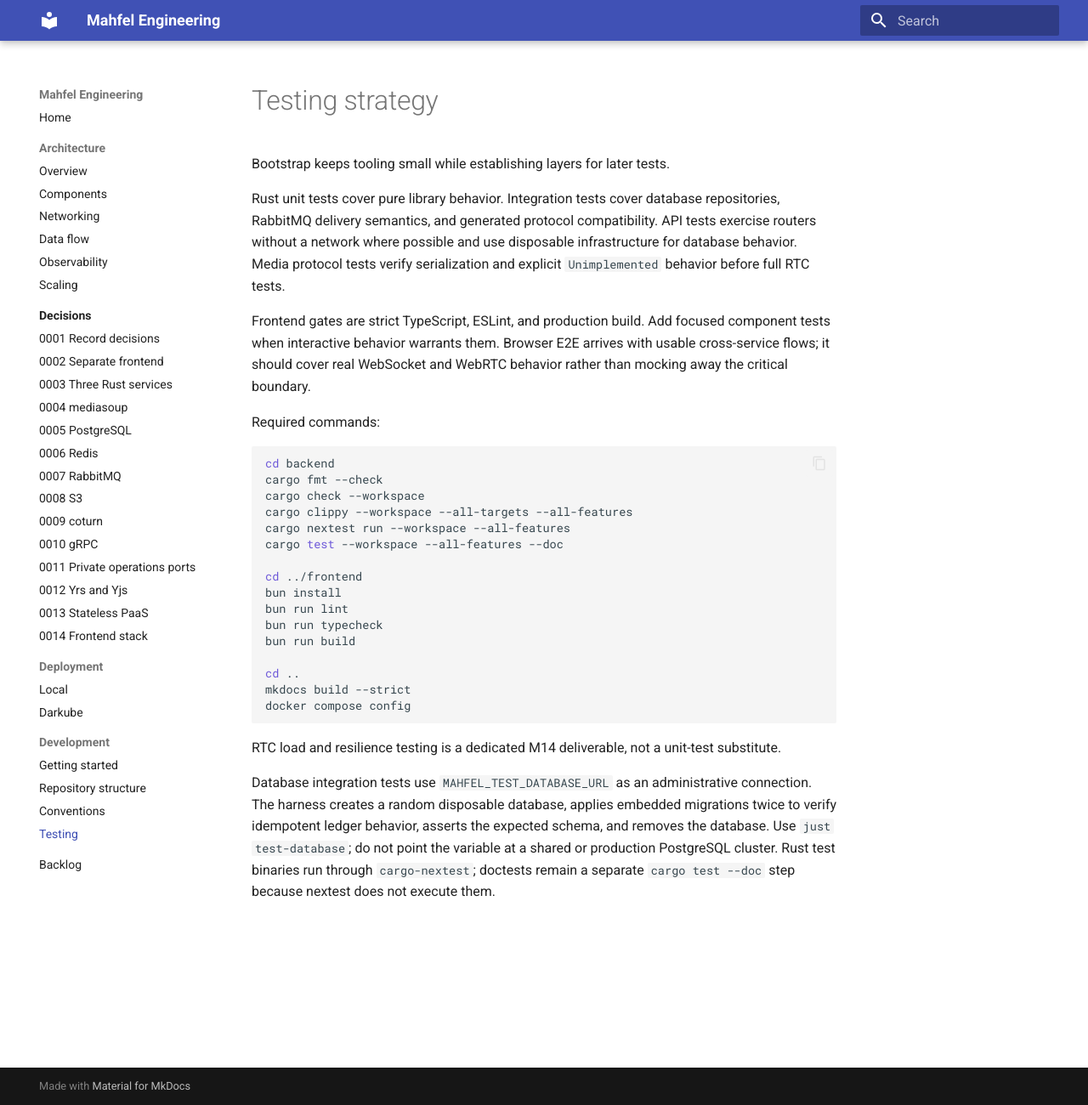
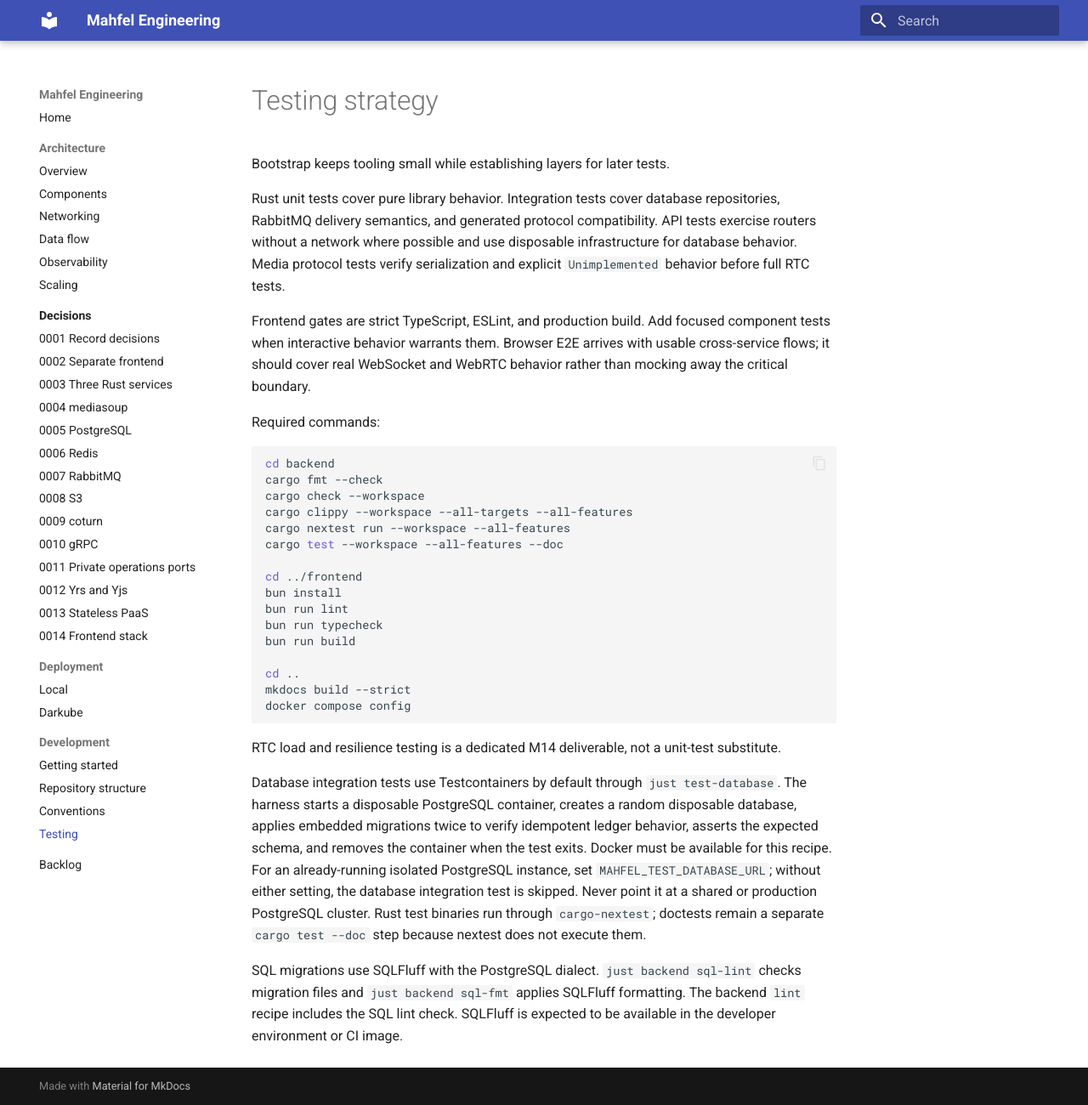
Before and after one commit to mhyrzt/mahfel, an MkDocs documentation site: the page built from docs/development/testing.md, in a window 1280 px wide and 1300 px high. Shown: the whole window at 85% size. Built offline with MkDocs 1.6.1 and Material for MkDocs 9.7.7, drawn with Linux system fonts in a browser that asks for light colours.

Commit message:
test(database): add PostgreSQL testcontainers

```diff
--- a/docs/development/testing.md
+++ b/docs/development/testing.md
@@ -34,9 +34,15 @@ docker compose config
 
 RTC load and resilience testing is a dedicated M14 deliverable, not a unit-test substitute.
 
-Database integration tests use `MAHFEL_TEST_DATABASE_URL` as an administrative connection. The
-harness creates a random disposable database, applies embedded migrations twice to verify
-idempotent ledger behavior, asserts the expected schema, and removes the database. Use
-`just test-database`; do not point the variable at a shared or production PostgreSQL cluster. Rust
-test binaries run through `cargo-nextest`; doctests remain a separate `cargo test --doc` step because
+Database integration tests use Testcontainers by default through `just test-database`. The harness
+starts a disposable PostgreSQL container, creates a random disposable database, applies embedded
+migrations twice to verify idempotent ledger behavior, asserts the expected schema, and removes the
+container when the test exits. Docker must be available for this recipe. For an already-running
+isolated PostgreSQL instance, set `MAHFEL_TEST_DATABASE_URL`; without either setting, the database
+integration test is skipped. Never point it at a shared or production PostgreSQL cluster. Rust test
+binaries run through `cargo-nextest`; doctests remain a separate `cargo test --doc` step because
 nextest does not execute them.
+
+SQL migrations use SQLFluff with the PostgreSQL dialect. `just backend sql-lint` checks migration
+files and `just backend sql-fmt` applies SQLFluff formatting. The backend `lint` recipe includes the
+SQL lint check. SQLFluff is expected to be available in the developer environment or CI image.
```
Also changed, not shown: 7 other files.
